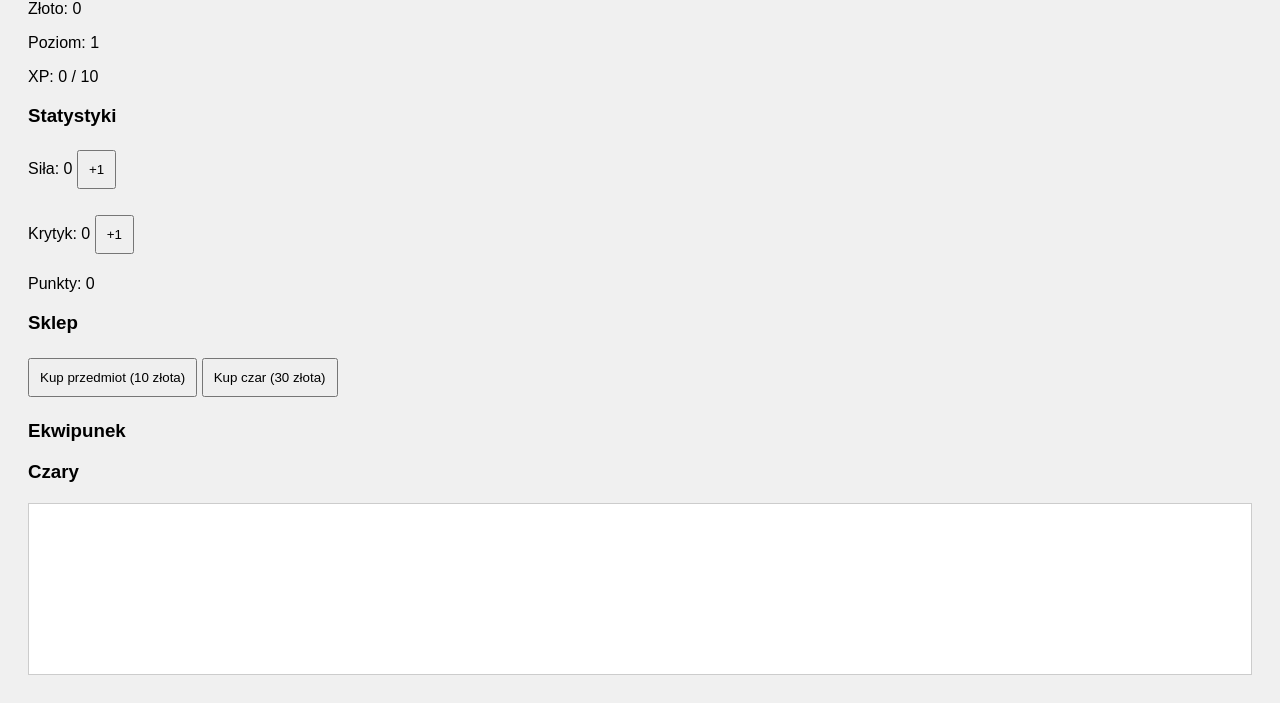
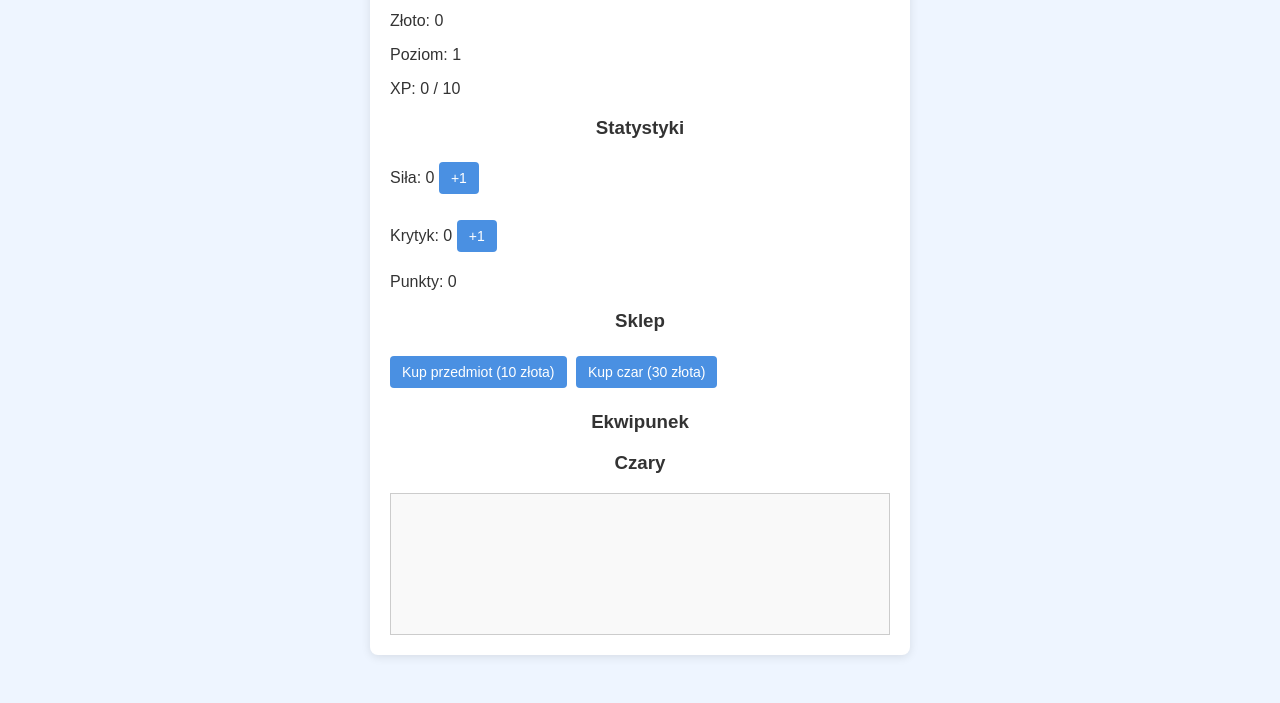
Before and after one commit to marcin16k/Idle-rpg-game, a plain HTML site: page index.html in a window 1280 px wide. Shown: the part 108-811 px from the top of the page. Drawn offline with Linux system fonts and the light colour scheme; a script that the page names is missing.

Commit message:
Update style.css

```diff
--- a/style.css
+++ b/style.css
@@ -1,15 +1,45 @@
 body {
-  font-family: sans-serif;
-  background: #f0f0f0;
+  font-family: Arial, sans-serif;
+  background-color: #eef5ff;
+  color: #333;
+  margin: 0;
   padding: 20px;
 }
-h1 { color: #333; }
-button { margin: 5px 0; padding: 10px; }
+
+#game-container {
+  max-width: 500px;
+  margin: 0 auto;
+  background: white;
+  border-radius: 8px;
+  padding: 20px;
+  box-shadow: 0 2px 10px rgba(0, 0, 0, 0.1);
+}
+
+h1, h3 {
+  text-align: center;
+}
+
+button {
+  margin: 5px 5px 5px 0;
+  padding: 8px 12px;
+  font-size: 14px;
+  border: none;
+  border-radius: 4px;
+  background: #4a90e2;
+  color: white;
+  cursor: pointer;
+}
+
+button:hover {
+  background: #3b7dd8;
+}
+
 #log {
-  margin-top: 20px;
-  height: 150px;
+  height: 120px;
   overflow-y: auto;
-  background: #fff;
+  background: #f9f9f9;
   border: 1px solid #ccc;
   padding: 10px;
+  margin-top: 15px;
+  font-size: 13px;
 }
```
